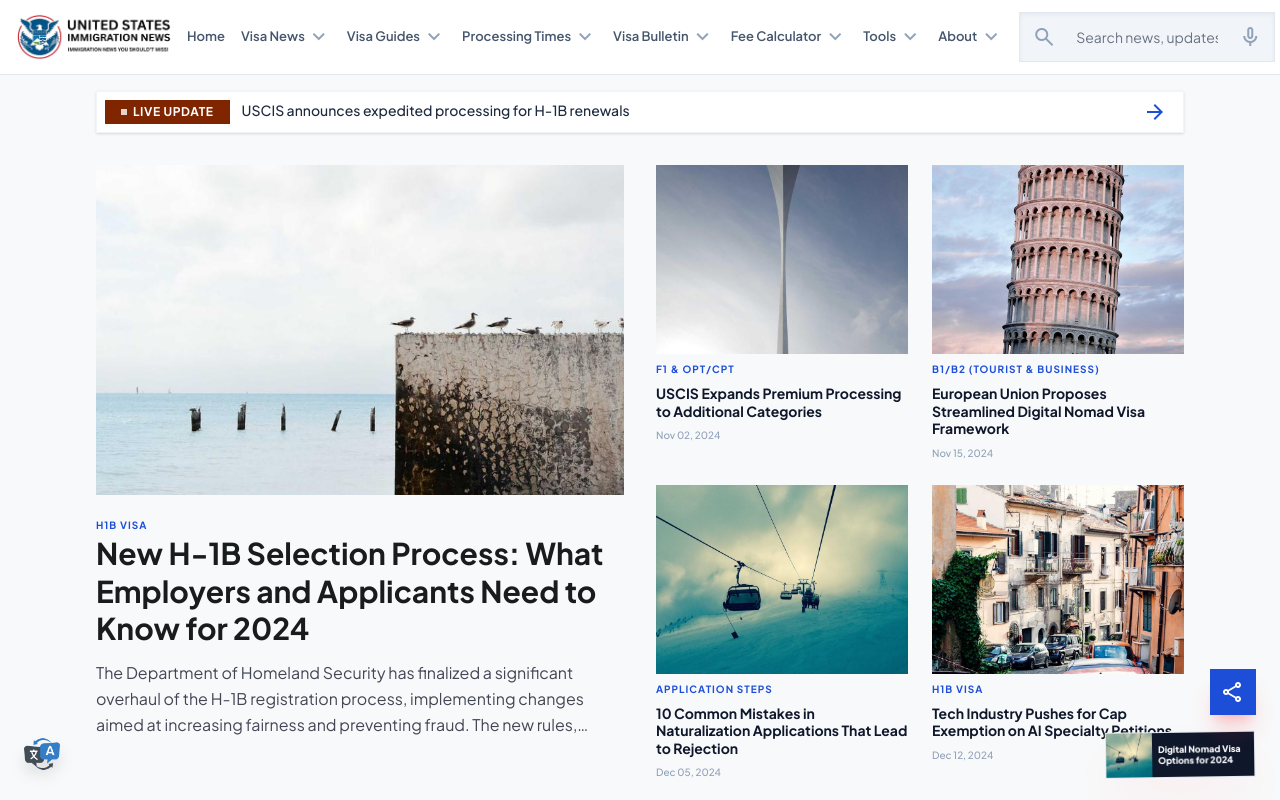
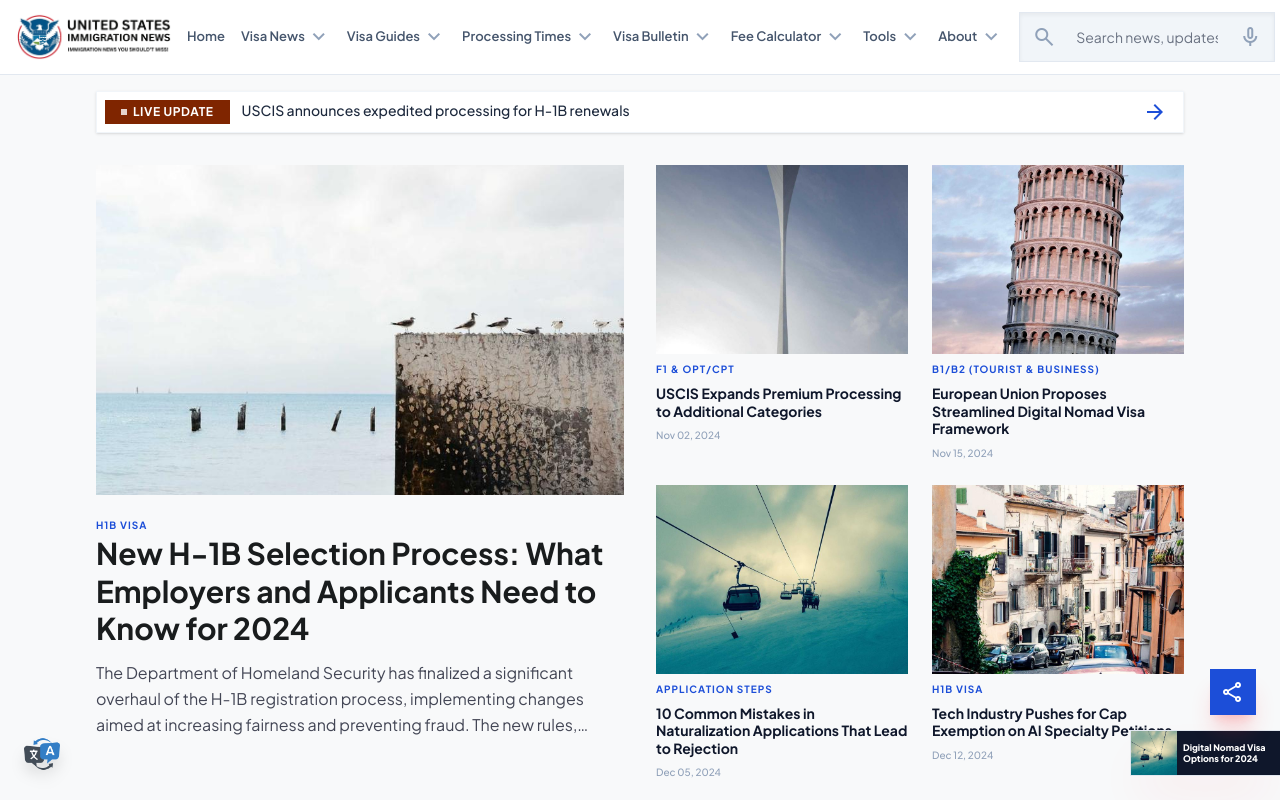
Before and after one commit to infaterasolutions-design/immi24, a Next.js app: page / in a window 1280 px wide. Shown: the top 800 px of the page. Built offline with nearby package versions, Linux system fonts and the light colour scheme.

Commit message:
style: stop recommended popup shaking and attach flush to right border

```diff
--- a/src/components/RecommendedPopup.jsx
+++ b/src/components/RecommendedPopup.jsx
@@ -4,10 +4,10 @@ import Link from "next/link";
 export default function RecommendedPopup() {
   return (
     <div
-      className="fixed bottom-6 right-6 z-[60] w-[150px] animate-vibrate"
+      className="fixed bottom-6 right-0 z-[60] w-[150px]"
       style={{ height: '46.1px' }}
     >
-      <div className="bg-white rounded-md shadow-2xl overflow-hidden border border-slate-200 h-full w-full flex items-center shadow-red-500/10">
+      <div className="bg-white rounded-l-md shadow-2xl overflow-hidden border-y border-l border-slate-200 h-full w-full flex items-center shadow-red-500/10">
          <Link href="/article/2" className="flex w-full h-full group">
             <div className="w-[46px] h-full bg-slate-200 overflow-hidden flex-shrink-0 relative">
                <img src="/images/4.jpg" className="w-full h-full object-cover group-hover:scale-110 transition-transform duration-500" alt="post" />
```
